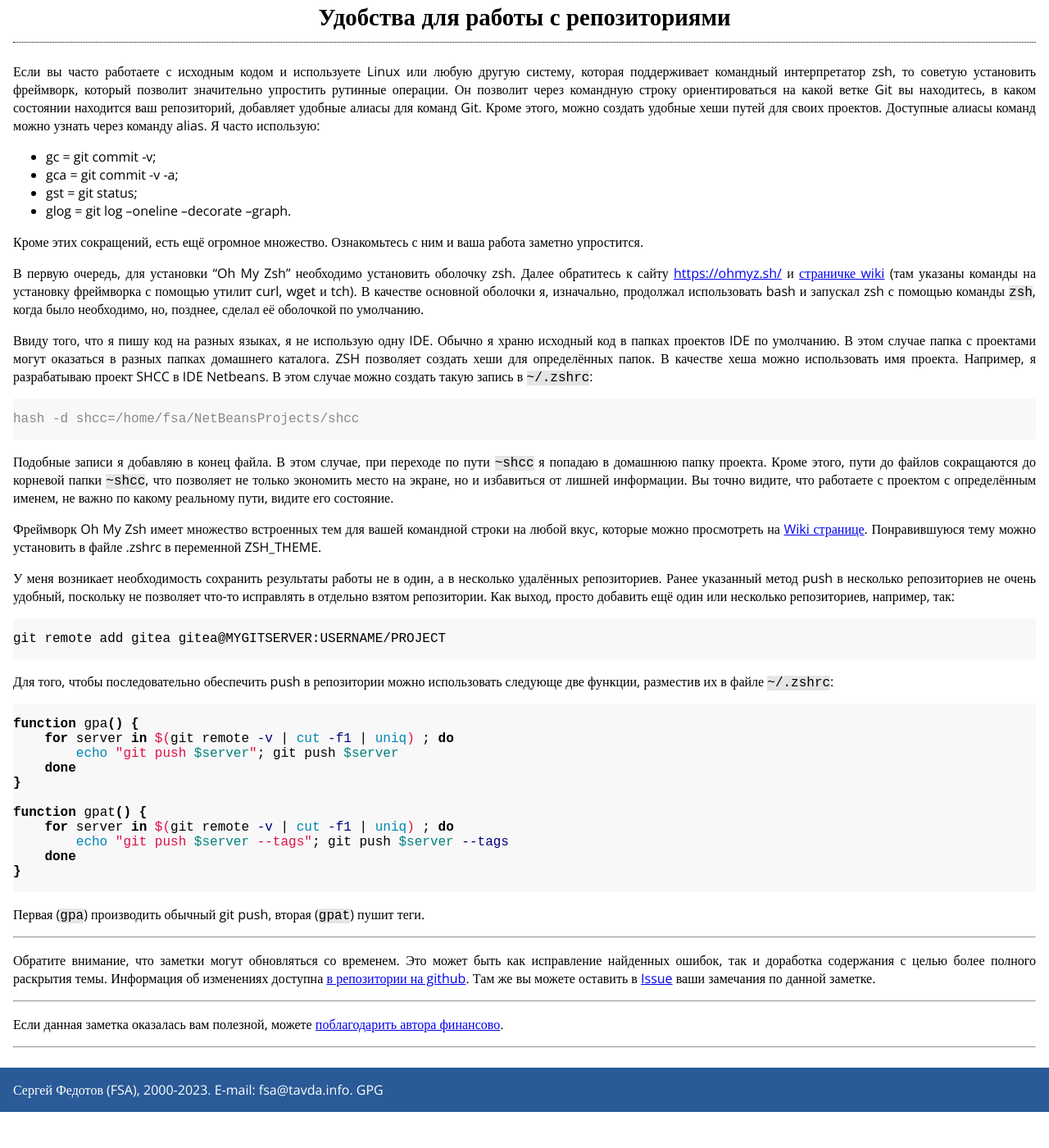
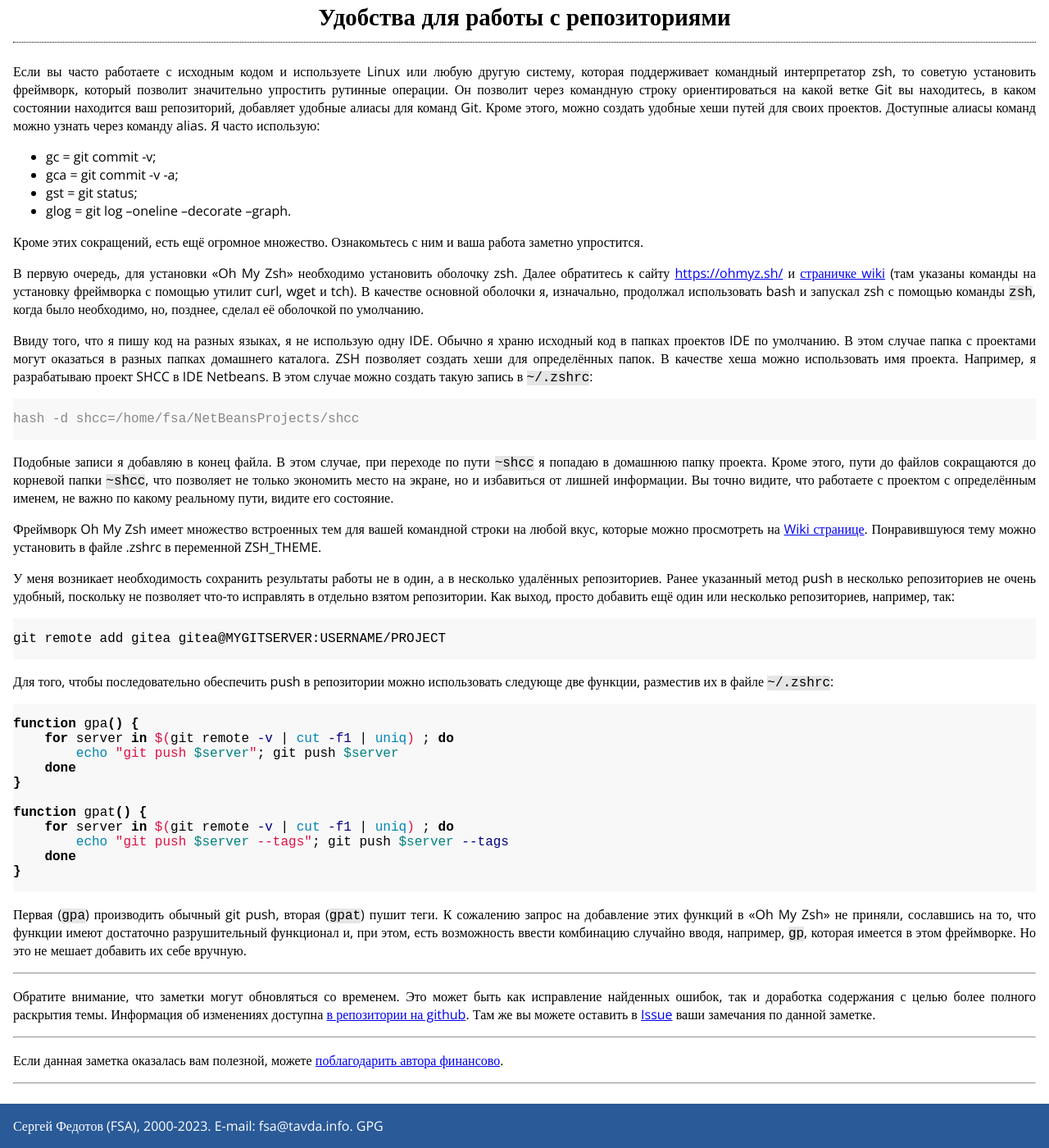
Before and after one commit to fsa/site, a Jekyll site: the page built from _posts/2021-05-06-git.md, in a window 1280 px wide and 1400 px high, scrolled down 3071 px. Shown: the whole window at 82% size. Built offline with Jekyll 4.4.1, drawn with Linux system fonts in a browser that asks for light colours; before the commit the page ends 4427 px from its top, so only the background shows below that.

Commit message:
git: информация о попытке пулл реквеста

````diff
--- a/_posts/2021-05-06-git.md
+++ b/_posts/2021-05-06-git.md
@@ -146,7 +146,7 @@
 
 Кроме этих сокращений, есть ещё огромное множество. Ознакомьтесь с ним и ваша работа заметно упростится.
 
-В первую очередь, для установки "Oh My Zsh" необходимо установить оболочку zsh. Далее обратитесь к сайту <https://ohmyz.sh/> и [страничке wiki](https://github.com/ohmyzsh/ohmyzsh/wiki) (там указаны команды на установку фреймворка с помощью утилит curl, wget и tch). В качестве основной оболочки я, изначально, продолжал использовать bash и запускал zsh с помощью команды `zsh`, когда было необходимо, но, позднее, сделал её оболочкой по умолчанию.
+В первую очередь, для установки «Oh My Zsh» необходимо установить оболочку zsh. Далее обратитесь к сайту <https://ohmyz.sh/> и [страничке wiki](https://github.com/ohmyzsh/ohmyzsh/wiki) (там указаны команды на установку фреймворка с помощью утилит curl, wget и tch). В качестве основной оболочки я, изначально, продолжал использовать bash и запускал zsh с помощью команды `zsh`, когда было необходимо, но, позднее, сделал её оболочкой по умолчанию.
 
 Ввиду того, что я пишу код на разных языках, я не использую одну IDE. Обычно я храню исходный код в папках проектов IDE по умолчанию. В этом случае папка с проектами могут оказаться в разных папках домашнего каталога. ZSH позволяет создать хеши для определённых папок. В качестве хеша можно использовать имя проекта. Например, я разрабатываю проект SHCC в IDE Netbeans. В этом случае можно создать такую запись в `~/.zshrc`:
 
@@ -180,4 +180,4 @@
 }
 ```
 
-Первая (`gpa`) производить обычный git push, вторая (`gpat`) пушит теги.
+Первая (`gpa`) производить обычный git push, вторая (`gpat`) пушит теги. К сожалению запрос на добавление этих функций в «Oh My Zsh» не приняли, сославшись на то, что функции имеют достаточно разрушительный функционал и, при этом, есть возможность ввести комбинацию случайно вводя, например, `gp`, которая имеется в этом фреймворке. Но это не мешает добавить их себе вручную.
````
